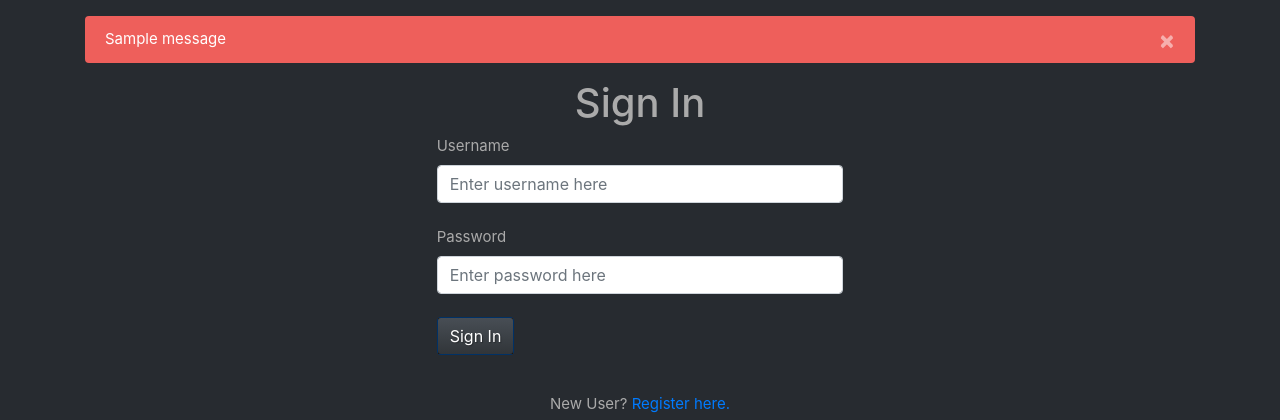
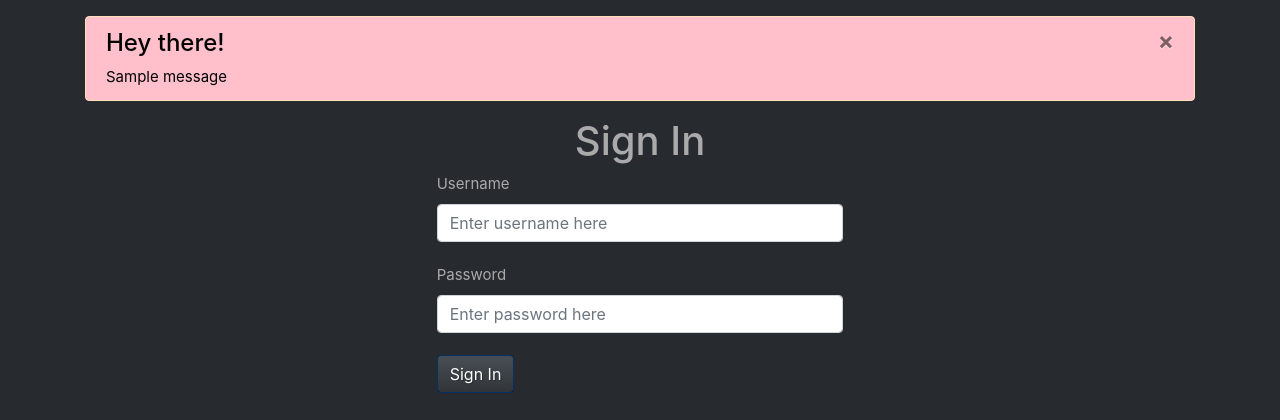
Before and after one commit to AlexYaneva/Flask-CRUD-app, a Flask app: page /auth/login in a window 1280 px wide. Shown: the part 58-478 px from the top of the page. Run offline with Flask 2, Linux system fonts and the light colour scheme; tables that the repository leaves empty hold one stand-in row (values such as "Sample post"); one stand-in notice (Sample message) is shown; some libraries are stand-ins or nearby versions.

Commit message:
fixed warning messages

```diff
--- a/app_package/static/custom.css
+++ b/app_package/static/custom.css
@@ -15,18 +15,25 @@ body {
     text-shadow: 1px 1px 1px rgba(0, 0, 0, 0.3);
 }
 
-.alert-danger {
-	background-color: #ee5f5b;
-}
-
 .alert {
-	border: none;
-	color: #fff;
+	position: relative;
+	border: 1px solid transparent;
+  	border-radius: 0.25rem;
 	margin-top: 1rem;
 }
 
 .alert-dismissible {
 	padding-right: 3.90rem;
+}
+
+.alert-warning{
+   color: black;
+   background-color: pink;
+   border-color: #fde1b9;
+}
+
+.alert-danger {
+	background-color: #ee5f5b;
 }
 
 .btn {
--- a/app_package/templates/auth/login.html
+++ b/app_package/templates/auth/login.html
@@ -10,10 +10,17 @@
                     <div class="form-group">
                     {{ form.username.label }}<br>
                     {{ form.username(class='form-control', size=32, placeholder='Enter username here') }}<br>
-                    <!-- <input type="text" class="form-control" id="username" placeholder="Enter username here"> -->
+                    {% for error in form.username.errors %}
+                        <div class="alert alert-dismissible alert-danger">
+                        <button type="button" class="close" data-dismiss="alert">&times;</button>{{ error }}</div>
+                    {% endfor %}
 
                     {{ form.password.label }}<br>
                     {{ form.password(class='form-control', size=32, placeholder='Enter password here') }}<br>
+                    {% for error in form.password.errors %}
+                        <div class="alert alert-dismissible alert-danger">
+                        <button type="button" class="close" data-dismiss="alert">&times;</button>{{ error }}</div>
+                    {% endfor %}
 
                     <button type="submit" class="btn btn-primary">Sign In</button>
                      </div>
--- a/app_package/templates/base.html
+++ b/app_package/templates/base.html
@@ -52,8 +52,11 @@
         {% with messages = get_flashed_messages() %}
         {% if messages %}
             {% for message in messages %}
-            <div class="alert alert-dismissible alert-danger">
-            <button type="button" class="close" data-dismiss="alert">&times;</button>{{ message }}</div>
+<!--             <div class="alert alert-dismissible alert-danger">
+            <button type="button" class="close" data-dismiss="alert">&times;</button>{{ message }}</div> -->
+            <div class="alert alert-dismissible alert-warning">
+                <button type="button" class="close" data-dismiss="alert">&times;</button>
+                <h4 class="alert-heading">Hey there!</h4>{{ message }}</div>
             {% endfor %}
         {% endif %}
         {% endwith %}
--- a/app_package/templates/edit_profile.html
+++ b/app_package/templates/edit_profile.html
@@ -10,9 +10,14 @@
 	            <div class="form-group">
 				{{ form.username.label }}<br>
 				{{ form.username(class='form-control', size=32, placeholder='Enter username here') }}<br>
+                {% for error in form.username.errors %}
+                    <div class="alert alert-dismissible alert-danger">
+                    <button type="button" class="close" data-dismiss="alert">&times;</button>{{ error }}</div>
+                {% endfor %}
 
 				{{ form.about_me.label }}<br>
 				{{ form.about_me(class='form-control', cols=50, rows=4) }}<br>
+
 				<button type="submit" class="btn btn-primary">Submit</button>
 
 				 </div>
--- a/app_package/templates/index.html
+++ b/app_package/templates/index.html
@@ -3,9 +3,9 @@
 
 {% block app_content %}
 
-	<h1>Hi, {{ current_user.username }}!</h1>
+	<h1 class='text-center'>Hi, {{ current_user.username }}!</h1>
 	{% if form %} <!-- adding a conditional to check if the form exists and needs to be rendered (for example, it does not for the 'explore' page) -->
-	<div class="row align-items-start justify-content-start">
+	<div class="row align-items-center justify-content-center">
         <div class="col-md-4">
             <form  action="" method="post" role="form">
                 {{ form.hidden_tag() }}
```
